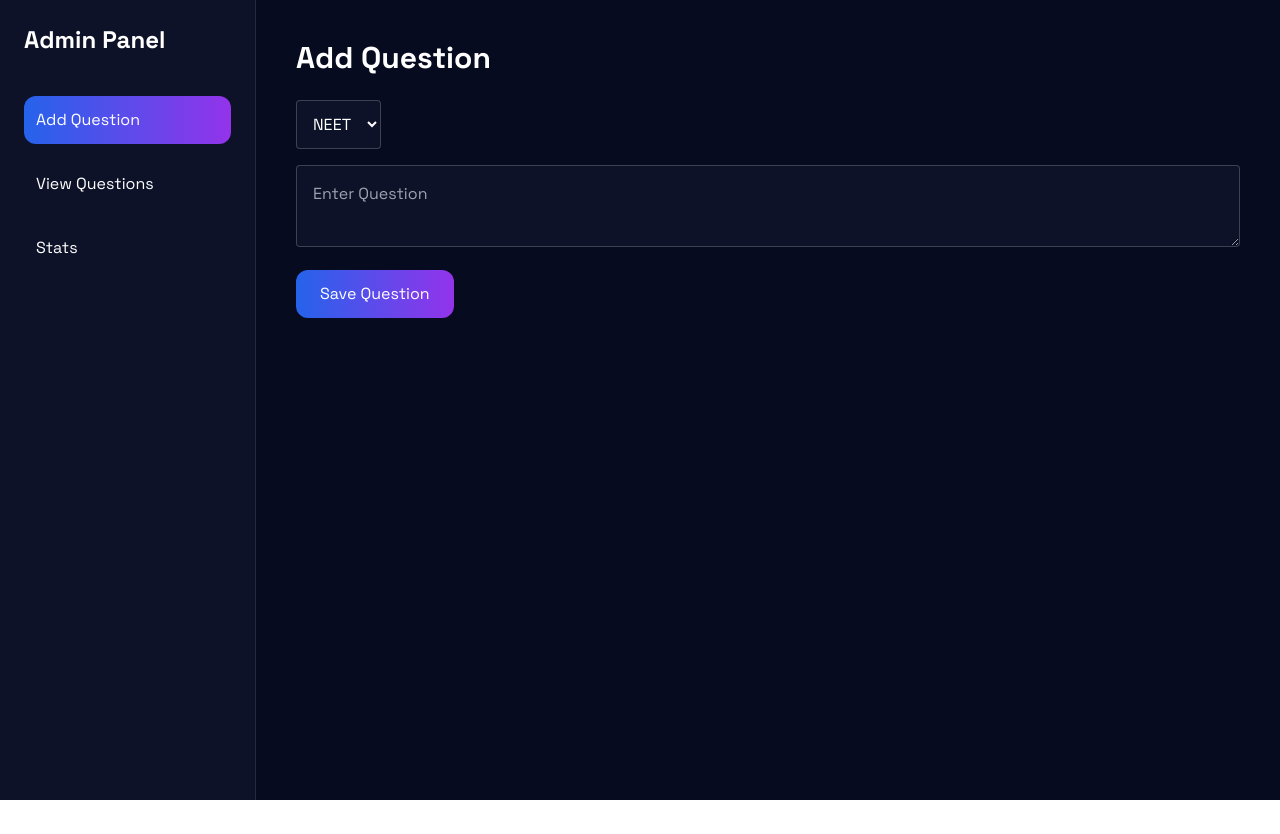
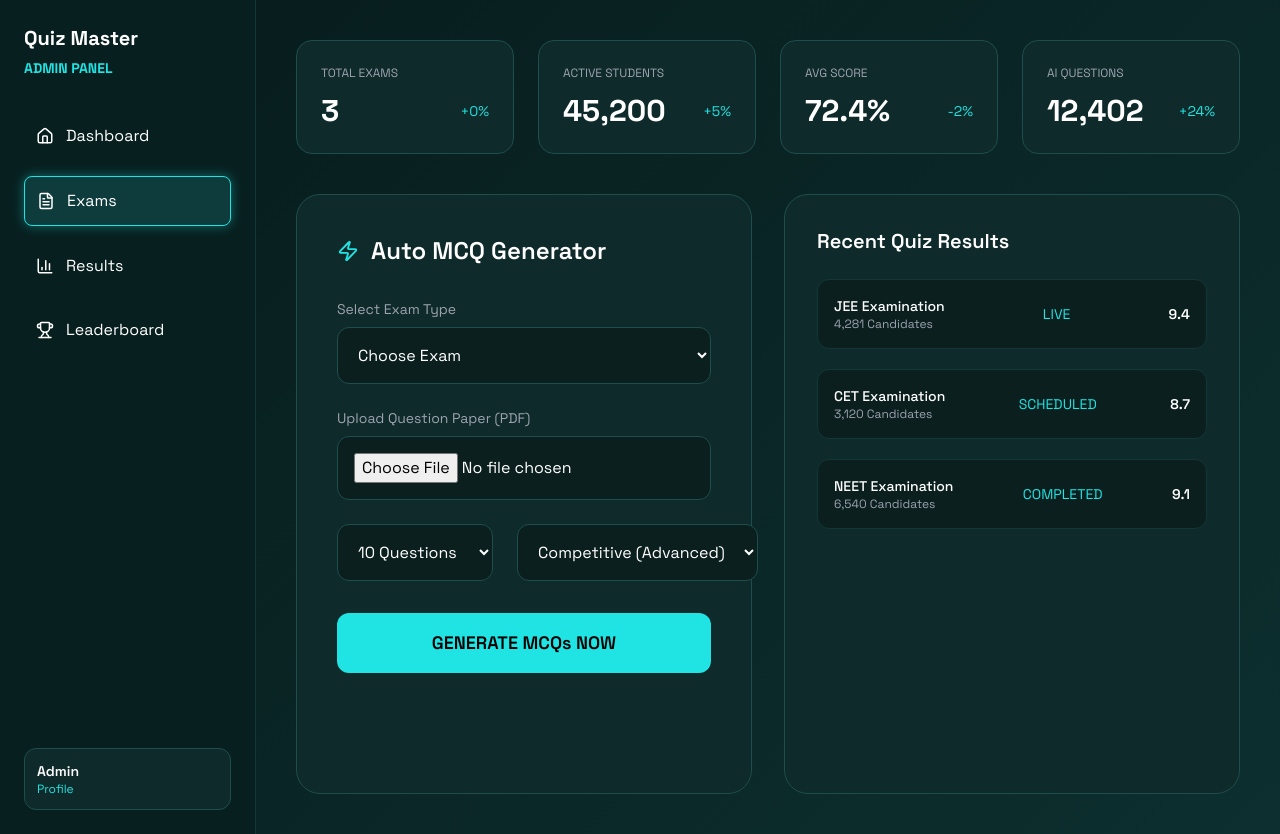
Before and after one commit to Aishii09/Quiz, a React (Create React App) app: page /admin in a window 1280 px wide. Before the commit the page ends 800 px from the top, so only its background shows below. Built offline with nearby package versions, Linux system fonts and the light colour scheme.

Commit message:
what I worked on today

```diff
--- a/package.json
+++ b/package.json
@@ -8,6 +8,7 @@
     "@testing-library/react": "^16.3.2",
     "@testing-library/user-event": "^13.5.0",
     "firebase": "^12.8.0",
+    "lucide-react": "^0.563.0",
     "react": "^19.2.4",
     "react-dom": "^19.2.4",
     "react-router-dom": "^7.13.0",
--- /dev/null
+++ b/src/components/admin/AdminLayout.jsx
@@ -0,0 +1,36 @@
+import AdminSidebar from "./AdminSidebar";
+import AdminNavbar from "./AdminNavbar";
+import StatsCard from "./StatsCard";
+import GeneratorCard from "./GeneratorCard";
+import ResultsTable from "./ResultsTable";
+
+export default function AdminLayout() {
+  return (
+    <div className="flex min-h-screen bg-[#0f1c1f] text-white">
+
+      {/* Sidebar */}
+      <AdminSidebar />
+
+      {/* Main Content */}
+      <div className="flex-1 p-8">
+
+        <AdminNavbar />
+
+        {/* Stats Row */}
+        <div className="grid grid-cols-4 gap-6 mt-8">
+          <StatsCard title="Total Exams" value="1,284" />
+          <StatsCard title="Active Students" value="45,200" />
+          <StatsCard title="Avg Score" value="72.4%" />
+          <StatsCard title="AI Questions" value="12,402" />
+        </div>
+
+        {/* Main Section */}
+        <div className="grid grid-cols-2 gap-6 mt-8">
+          <GeneratorCard />
+          <ResultsTable />
+        </div>
+
+      </div>
+    </div>
+  );
+}
--- /dev/null
+++ b/src/components/admin/AdminNavbar.jsx
@@ -0,0 +1,11 @@
+export default function AdminNavbar() {
+  return (
+    <div className="flex justify-between items-center">
+      <h2 className="text-2xl font-bold">Quiz Master Dashboard</h2>
+
+      <div className="bg-green-600 px-4 py-2 rounded text-sm">
+        SYSTEM STATUS: ONLINE
+      </div>
+    </div>
+  );
+}
--- /dev/null
+++ b/src/components/admin/AdminSidebar.jsx
@@ -0,0 +1,21 @@
+export default function AdminSidebar() {
+  return (
+    <div className="w-64 bg-[#0c1719] p-6 flex flex-col justify-between">
+
+      <div>
+        <h1 className="text-xl font-bold mb-10">Quiz Master</h1>
+
+        <ul className="space-y-4 text-gray-400">
+          <li className="hover:text-white cursor-pointer">Home</li>
+          <li className="text-cyan-400 font-semibold">Quizzes</li>
+          <li className="hover:text-white cursor-pointer">Results</li>
+          <li className="hover:text-white cursor-pointer">Leaderboard</li>
+        </ul>
+      </div>
+
+      <div className="text-sm text-gray-500">
+        Admin Panel
+      </div>
+    </div>
+  );
+}
--- /dev/null
+++ b/src/components/admin/GeneratorCard.jsx
@@ -0,0 +1,16 @@
+export default function GeneratorCard() {
+  return (
+    <div className="bg-[#162629] p-6 rounded-xl">
+      <h3 className="text-xl font-bold mb-4">Auto MCQ Generator</h3>
+
+      <textarea
+        placeholder="Paste academic content here..."
+        className="w-full h-32 bg-[#0f1c1f] p-3 rounded mb-4"
+      />
+
+      <button className="w-full bg-cyan-500 hover:bg-cyan-600 p-3 rounded font-semibold">
+        Generate MCQs Now
+      </button>
+    </div>
+  );
+}
--- /dev/null
+++ b/src/components/admin/ResultsTable.jsx
@@ -0,0 +1,24 @@
+export default function ResultsTable() {
+  return (
+    <div className="bg-[#162629] p-6 rounded-xl">
+      <h3 className="text-xl font-bold mb-4">Recent Quiz Results</h3>
+
+      <div className="space-y-4 text-gray-300">
+        <div className="flex justify-between">
+          <span>JEE Mock</span>
+          <span className="text-green-400">LIVE</span>
+        </div>
+
+        <div className="flex justify-between">
+          <span>AIMS 2024</span>
+          <span className="text-blue-400">SCHEDULED</span>
+        </div>
+
+        <div className="flex justify-between">
+          <span>UPSC Mock</span>
+          <span className="text-red-400">COMPLETED</span>
+        </div>
+      </div>
+    </div>
+  );
+}
--- /dev/null
+++ b/src/components/admin/StatsCard.jsx
@@ -0,0 +1,9 @@
+export default function StatsCard({ title, value }) {
+  return (
+    <div className="bg-[#162629] p-6 rounded-xl shadow-lg">
+      <p className="text-gray-400 text-sm mb-2">{title}</p>
+      <h3 className="text-2xl font-bold">{value}</h3>
+      <div className="h-1 bg-cyan-500 mt-4 rounded"></div>
+    </div>
+  );
+}
--- a/src/pages/Admin.jsx
+++ b/src/pages/Admin.jsx
@@ -1,138 +1,218 @@
-import { useState } from "react";
+import React, { useState } from "react";
+import {
+  Home,
+  FileText,
+  BarChart3,
+  Trophy,
+  Zap,
+} from "lucide-react";
 
 export default function Admin() {
-  const [activeTab, setActiveTab] = useState("add");
+  const [selectedExam, setSelectedExam] = useState("");
+  const [subjects, setSubjects] = useState([]);
+
+  const handleExamChange = (exam) => {
+    setSelectedExam(exam);
+
+    if (exam === "CET") {
+      setSubjects(["Physics", "Chemistry", "Mathematics", "Biology"]);
+    } else if (exam === "NEET") {
+      setSubjects(["Physics", "Chemistry", "Biology"]);
+    } else if (exam === "JEE") {
+      setSubjects(["Physics", "Chemistry", "Mathematics"]);
+    } else {
+      setSubjects([]);
+    }
+  };
 
   return (
-    <div className="min-h-screen bg-[#070B1F] text-white flex">
+    <div
+      className="flex min-h-screen text-white"
+      style={{
+        background: "linear-gradient(135deg, #071b1b 0%, #0d2f2f 100%)",
+      }}
+    >
+      {/* SIDEBAR */}
+      <div className="w-64 bg-[#081f1f] border-r border-[#123737] p-6 flex flex-col justify-between">
+        <div>
+          <h1 className="text-xl font-bold mb-8">
+            Quiz Master <br />
+            <span className="text-[#20e3e3] text-sm">ADMIN PANEL</span>
+          </h1>
 
-      {/* SIDEBAR */}
-      <div className="w-64 bg-[#0D1228] p-6 border-r border-white/10">
-        <h2 className="text-2xl font-bold mb-10">Admin Panel</h2>
+          <nav className="space-y-4">
+            <SidebarItem icon={<Home size={18} />} text="Dashboard" />
+            <SidebarItem icon={<FileText size={18} />} text="Exams" active />
+            <SidebarItem icon={<BarChart3 size={18} />} text="Results" />
+            <SidebarItem icon={<Trophy size={18} />} text="Leaderboard" />
+          </nav>
+        </div>
 
-        <div className="space-y-4">
-          <button
-            onClick={() => setActiveTab("add")}
-            className={`block w-full text-left p-3 rounded-xl ${
-              activeTab === "add"
-                ? "bg-gradient-to-r from-blue-600 to-purple-600"
-                : "hover:bg-white/10"
-            }`}
-          >
-            Add Question
-          </button>
-
-          <button
-            onClick={() => setActiveTab("view")}
-            className={`block w-full text-left p-3 rounded-xl ${
-              activeTab === "view"
-                ? "bg-gradient-to-r from-blue-600 to-purple-600"
-                : "hover:bg-white/10"
-            }`}
-          >
-            View Questions
-          </button>
-
-          <button
-            onClick={() => setActiveTab("stats")}
-            className={`block w-full text-left p-3 rounded-xl ${
-              activeTab === "stats"
-                ? "bg-gradient-to-r from-blue-600 to-purple-600"
-                : "hover:bg-white/10"
-            }`}
-          >
-            Stats
-          </button>
+        <div className="bg-[#0f2a2a] p-3 rounded-xl border border-[#1e4d4d]">
+          <p className="text-sm font-semibold">Admin</p>
+          <p className="text-xs text-[#20e3e3]">Profile</p>
         </div>
       </div>
 
-      {/* MAIN CONTENT */}
+      {/* MAIN */}
       <div className="flex-1 p-10">
-        {activeTab === "add" && <AddQuestion />}
-        {activeTab === "view" && <ViewQuestions />}
-        {activeTab === "stats" && <Stats />}
+
+        {/* STATS */}
+        <div className="grid grid-cols-4 gap-6 mb-10">
+          <StatCard title="TOTAL EXAMS" value="3" change="+0%" />
+          <StatCard title="ACTIVE STUDENTS" value="45,200" change="+5%" />
+          <StatCard title="AVG SCORE" value="72.4%" change="-2%" />
+          <StatCard title="AI QUESTIONS" value="12,402" change="+24%" />
+        </div>
+
+        {/* GRID */}
+        <div className="grid grid-cols-2 gap-8">
+
+          {/* MCQ GENERATOR (BIGGER) */}
+          <div className="bg-[#0f2a2a] p-10 rounded-3xl border border-[#1e4d4d] min-h-[600px]">
+            <h3 className="text-2xl font-semibold mb-8 flex items-center gap-3">
+              <Zap size={22} className="text-[#20e3e3]" />
+              Auto MCQ Generator
+            </h3>
+
+            {/* EXAM */}
+            <div className="mb-6">
+              <label className="text-sm text-gray-400 block mb-2">
+                Select Exam Type
+              </label>
+              <select
+                value={selectedExam}
+                onChange={(e) => handleExamChange(e.target.value)}
+                className="w-full bg-[#0b1f1f] border border-[#1e4d4d] rounded-xl p-4 outline-none focus:border-[#20e3e3]"
+              >
+                <option value="">Choose Exam</option>
+                <option value="CET">CET</option>
+                <option value="NEET">NEET</option>
+                <option value="JEE">JEE</option>
+              </select>
+            </div>
+
+            {/* SUBJECT */}
+            {subjects.length > 0 && (
+              <div className="mb-6">
+                <label className="text-sm text-gray-400 block mb-2">
+                  Select Subject
+                </label>
+                <select className="w-full bg-[#0b1f1f] border border-[#1e4d4d] rounded-xl p-4 outline-none focus:border-[#20e3e3]">
+                  <option value="">Choose Subject</option>
+                  {subjects.map((subject, index) => (
+                    <option key={index} value={subject}>
+                      {subject}
+                    </option>
+                  ))}
+                </select>
+              </div>
+            )}
+
+            {/* FILE */}
+            <div className="mb-6">
+              <label className="text-sm text-gray-400 block mb-2">
+                Upload Question Paper (PDF)
+              </label>
+              <input
+                type="file"
+                accept=".pdf"
+                className="w-full bg-[#0b1f1f] border border-[#1e4d4d] rounded-xl p-4"
+              />
+            </div>
+
+            {/* OPTIONS */}
+            <div className="flex gap-6 mb-8">
+              <select className="bg-[#0b1f1f] border border-[#1e4d4d] rounded-xl p-4 flex-1">
+                <option>10 Questions</option>
+                <option>20 Questions</option>
+                <option>30 Questions</option>
+              </select>
+
+              <select className="bg-[#0b1f1f] border border-[#1e4d4d] rounded-xl p-4 flex-1">
+                <option>Competitive (Advanced)</option>
+                <option>Medium</option>
+                <option>Easy</option>
+              </select>
+            </div>
+
+            <button className="w-full bg-[#20e3e3] hover:bg-[#18cfcf] text-black py-4 rounded-xl font-semibold text-lg transition duration-300">
+              GENERATE MCQs NOW
+            </button>
+          </div>
+
+          {/* RECENT RESULTS */}
+          <div className="bg-[#0f2a2a] p-8 rounded-3xl border border-[#1e4d4d]">
+            <h3 className="text-xl font-semibold mb-6">
+              Recent Quiz Results
+            </h3>
+
+            <div className="space-y-5 text-sm">
+              <ResultRow
+                title="JEE Examination"
+                candidates="4,281"
+                status="LIVE"
+                score="9.4"
+              />
+              <ResultRow
+                title="CET Examination"
+                candidates="3,120"
+                status="SCHEDULED"
+                score="8.7"
+              />
+              <ResultRow
+                title="NEET Examination"
+                candidates="6,540"
+                status="COMPLETED"
+                score="9.1"
+              />
+            </div>
+          </div>
+
+        </div>
       </div>
     </div>
   );
 }
 
-/* ================= ADD QUESTION ================= */
+/* COMPONENTS */
 
-function AddQuestion() {
-  const [question, setQuestion] = useState("");
-  const [exam, setExam] = useState("NEET");
-
-  const handleSubmit = () => {
-    alert("Question saved (backend later)");
-  };
-
+function SidebarItem({ icon, text, active }) {
   return (
-    <div>
-      <h1 className="text-3xl font-bold mb-6">Add Question</h1>
-
-      <select
-        value={exam}
-        onChange={(e) => setExam(e.target.value)}
-        className="mb-4 p-3 rounded bg-[#0D1228] border border-white/20"
-      >
-        <option>NEET</option>
-        <option>CET</option>
-        <option>JEE</option>
-      </select>
-
-      <textarea
-        placeholder="Enter Question"
-        value={question}
-        onChange={(e) => setQuestion(e.target.value)}
-        className="w-full p-4 rounded bg-[#0D1228] border border-white/20 mb-4"
-      />
-
-      <button
-        onClick={handleSubmit}
-        className="px-6 py-3 rounded-xl bg-gradient-to-r from-blue-600 to-purple-600"
-      >
-        Save Question
-      </button>
+    <div
+      className={`flex items-center gap-3 px-3 py-3 rounded-lg cursor-pointer transition ${
+        active
+          ? "bg-[#0e3b3b] border border-[#20e3e3] shadow-[0_0_12px_rgba(32,227,227,0.4)]"
+          : "hover:bg-[#123737]"
+      }`}
+    >
+      {icon}
+      <span>{text}</span>
     </div>
   );
 }
 
-/* ================= VIEW QUESTIONS ================= */
-
-function ViewQuestions() {
+function StatCard({ title, value, change }) {
   return (
-    <div>
-      <h1 className="text-3xl font-bold mb-6">All Questions</h1>
-      <p className="text-white/50">
-        Questions will appear here after backend connection.
-      </p>
+    <div className="bg-[#0f2a2a] p-6 rounded-2xl border border-[#1e4d4d]">
+      <p className="text-xs text-gray-400">{title}</p>
+      <div className="flex justify-between items-center mt-3">
+        <h2 className="text-3xl font-bold">{value}</h2>
+        <span className="text-[#20e3e3] text-sm">{change}</span>
+      </div>
     </div>
   );
 }
 
-/* ================= STATS ================= */
-
-function Stats() {
+function ResultRow({ title, candidates, status, score }) {
   return (
-    <div>
-      <h1 className="text-3xl font-bold mb-6">Platform Stats</h1>
-
-      <div className="grid grid-cols-3 gap-6">
-        <div className="bg-white/5 p-6 rounded-2xl">
-          <h2>Total Users</h2>
-          <p className="text-3xl font-bold mt-2">0</p>
-        </div>
-
-        <div className="bg-white/5 p-6 rounded-2xl">
-          <h2>Total Questions</h2>
-          <p className="text-3xl font-bold mt-2">0</p>
-        </div>
-
-        <div className="bg-white/5 p-6 rounded-2xl">
-          <h2>Active Exams</h2>
-          <p className="text-3xl font-bold mt-2">3</p>
-        </div>
+    <div className="flex justify-between items-center bg-[#0b1f1f] p-4 rounded-xl border border-[#123737]">
+      <div>
+        <p className="font-medium">{title}</p>
+        <p className="text-gray-400 text-xs">{candidates} Candidates</p>
       </div>
+      <div className="text-[#20e3e3] text-sm">{status}</div>
+      <div className="font-semibold">{score}</div>
     </div>
   );
 }
```
Also changed, not shown: 1 other file (tests, documents, lock files or other folders).
